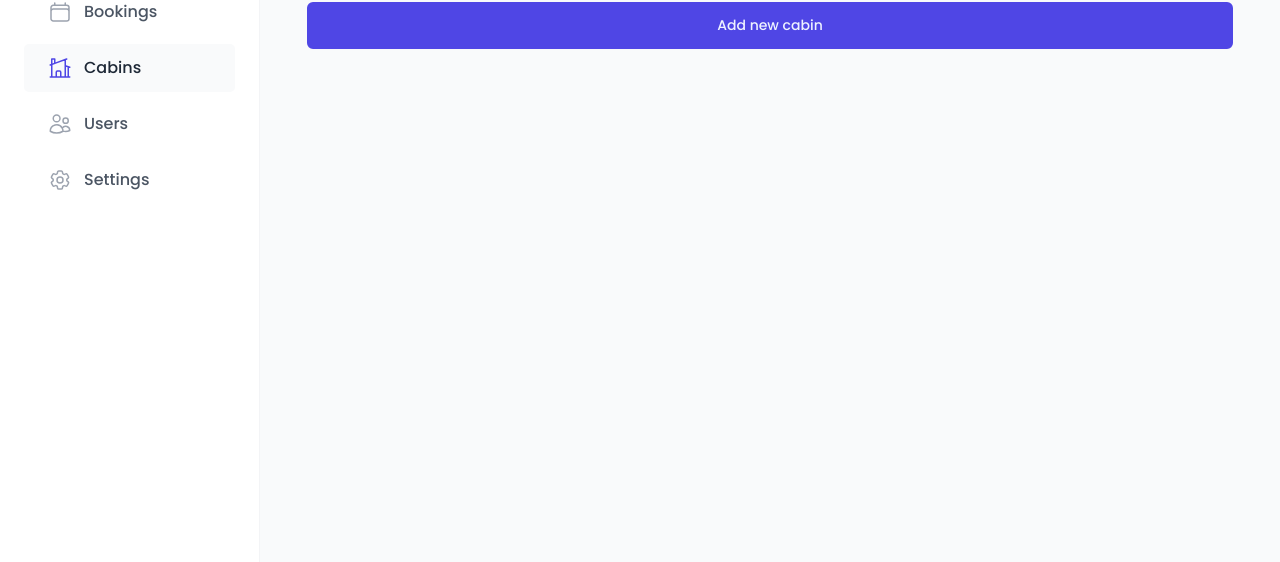
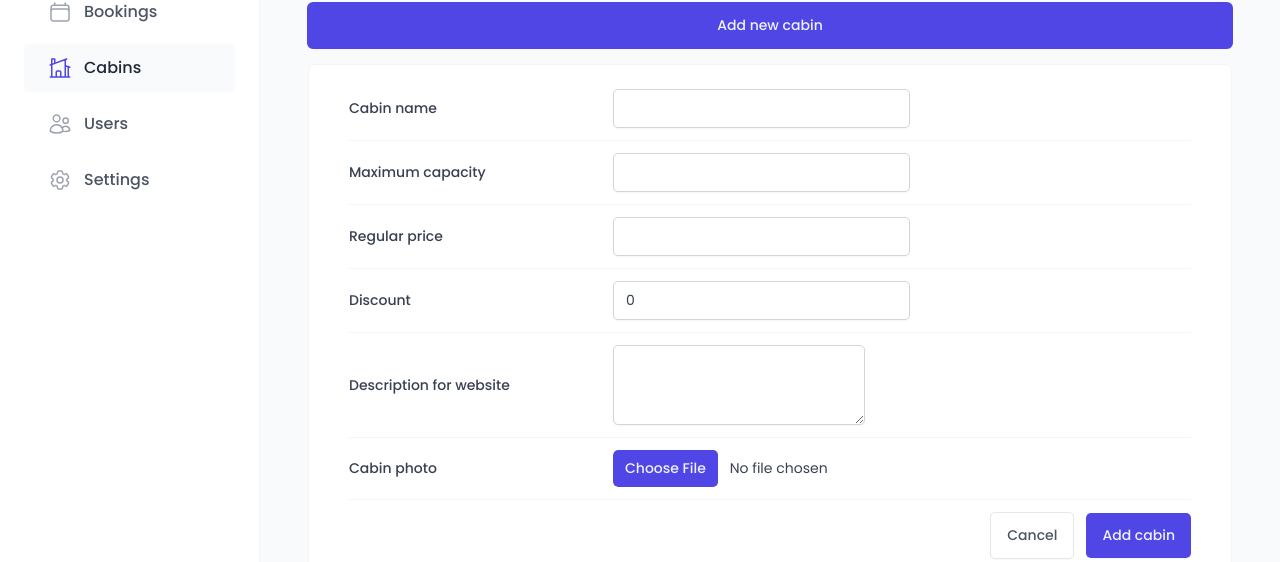
Before and after one commit to ivangil18/the-wild-oasis, a React (Vite) app: page /cabins in a window 1280 px wide. Both pictures are taken after a click on the button "Add new cabin". Shown: the part 235-797 px from the top of the page. Built offline with nearby package versions, Linux system fonts and the light colour scheme; no server answers; the database is empty; a web font is replaced by a local one.

Commit message:
add cabin implemented

```diff
--- a/package.json
+++ b/package.json
@@ -16,6 +16,7 @@
     "date-fns": "^2.30.0",
     "react": "^18.2.0",
     "react-dom": "^18.2.0",
+    "react-hook-form": "^7.46.1",
     "react-hot-toast": "^2.4.1",
     "react-icons": "^4.10.1",
     "react-router-dom": "^6.15.0",
--- a/src/features/cabins/CabinRow.jsx
+++ b/src/features/cabins/CabinRow.jsx
@@ -3,6 +3,8 @@ import { formatCurrency } from "../../utils/helpers";
 import { deleteCabin } from "../../services/apiCabins";
 import { useMutation, useQueryClient } from "@tanstack/react-query";
 import { toast } from "react-hot-toast";
+import { useState } from "react";
+import CreateCabinForm from "./CreateCabinForm";
 
 const TableRow = styled.div`
   display: grid;
@@ -46,6 +48,8 @@ const Discount = styled.div`
 function CabinRow({ cabin }) {
   const { id, image, maxCapacity, name, regularPrice, discount } = cabin;
 
+  const [showForm, setShowForm] = useState(false);
+
   const queryClient = useQueryClient();
 
   const { isLoading: isDeleting, mutate } = useMutation({
@@ -60,16 +64,22 @@ function CabinRow({ cabin }) {
   });
 
   return (
+    <>
       <TableRow role="row">
         <Img src={image} />
         <Cabin>{name}</Cabin>
         <div>Fits up to {maxCapacity}</div>
         <Price>{formatCurrency(regularPrice)}</Price>
         <Discount>{formatCurrency(discount)}</Discount>
+        <div>
+          <button onClick={() => setShowForm((show) => !show)}>Edit</button>
           <button disabled={isDeleting} onClick={() => mutate(id)}>
             Delete
           </button>
+        </div>
       </TableRow>
+      {showForm && <CreateCabinForm />}
+    </>
   );
 }
 
--- a/src/features/cabins/CreateCabinForm.jsx
+++ b/src/features/cabins/CreateCabinForm.jsx
@@ -5,6 +5,12 @@ import Form from "../../ui/Form";
 import Button from "../../ui/Button";
 import FileInput from "../../ui/FileInput";
 import Textarea from "../../ui/Textarea";
+
+import { useForm } from "react-hook-form";
+import { useMutation, useQueryClient } from "@tanstack/react-query";
+import { toast } from "react-hot-toast";
+
+import { createCabin } from "../../services/apiCabins";
 
 const FormRow = styled.div`
   display: grid;
@@ -43,36 +49,82 @@ const Error = styled.span`
 `;
 
 function CreateCabinForm() {
+  const { register, handleSubmit, reset } = useForm();
+
+  const queryClient = useQueryClient();
+
+  const { mutate, isLoading: isCreating } = useMutation({
+    mutationFn: createCabin,
+    onSuccess: () => {
+      toast.success("New cabin successfully created");
+      queryClient.invalidateQueries({ queryKey: ["cabins"] });
+      reset();
+    },
+    onError: (err) => toast.error(err.message),
+  });
+
+  function onSubmit(data) {
+    mutate({ ...data, image: data.image[0] });
+  }
+
+  function onError() {}
+
   return (
-    <Form>
+    <Form onSubmit={handleSubmit(onSubmit, onError)}>
       <FormRow>
         <Label htmlFor="name">Cabin name</Label>
-        <Input type="text" id="name" />
+        <Input
+          type="text"
+          id="name"
+          {...register("name", { required: "This field is required" })}
+        />
       </FormRow>
 
       <FormRow>
         <Label htmlFor="maxCapacity">Maximum capacity</Label>
-        <Input type="number" id="maxCapacity" />
+        <Input
+          type="number"
+          id="maxCapacity"
+          {...register("maxCapacity", { required: "This field is required" })}
+        />
       </FormRow>
 
       <FormRow>
         <Label htmlFor="regularPrice">Regular price</Label>
-        <Input type="number" id="regularPrice" />
+        <Input
+          type="number"
+          id="regularPrice"
+          {...register("regularPrice", { required: "This field is required" })}
+        />
       </FormRow>
 
       <FormRow>
         <Label htmlFor="discount">Discount</Label>
-        <Input type="number" id="discount" defaultValue={0} />
+        <Input
+          type="number"
+          id="discount"
+          defaultValue={0}
+          {...register("discount", { required: "This field is required" })}
+        />
       </FormRow>
 
       <FormRow>
         <Label htmlFor="description">Description for website</Label>
-        <Textarea type="number" id="description" defaultValue="" />
+        <Textarea
+          type="number"
+          id="description"
+          defaultValue=""
+          {...register("description", { required: "This field is required" })}
+        />
       </FormRow>
 
       <FormRow>
         <Label htmlFor="image">Cabin photo</Label>
-        <FileInput id="image" accept="image/*" />
+        <FileInput
+          id="image"
+          accept="image/*"
+          {...register("image", { required: "This field is required" })}
+        />
       </FormRow>
 
       <FormRow>
@@ -80,7 +132,7 @@ function CreateCabinForm() {
         <Button variation="secondary" type="reset">
           Cancel
         </Button>
-        <Button>Edit cabin</Button>
+        <Button disabled={isCreating}>Add cabin</Button>
       </FormRow>
     </Form>
   );
--- a/src/pages/Cabins.jsx
+++ b/src/pages/Cabins.jsx
@@ -1,10 +1,14 @@
+import { useState } from "react";
+
 import Button from "../ui/Button";
-
 import Heading from "../ui/Heading";
 import Row from "../ui/Row";
+
 import CabinTable from "../features/cabins/CabinTable";
+import CreateCabinForm from "../features/cabins/CreateCabinForm";
 
 function Cabins() {
+  const [showForm, setShowForm] = useState(false);
   return (
     <>
       <Row type="horizontal">
@@ -13,7 +17,10 @@ function Cabins() {
       </Row>
       <Row>
         <CabinTable />
-        <Button>Add new cabin</Button>
+        <Button onClick={() => setShowForm((showForm) => !showForm)}>
+          Add new cabin
+        </Button>
+        {showForm && <CreateCabinForm />}
       </Row>
     </>
   );
--- a/src/services/apiCabins.js
+++ b/src/services/apiCabins.js
@@ -1,4 +1,4 @@
-import supabase from "./supabase";
+import supabase, { supabaseUrl } from "./supabase";
 
 export async function getCabins() {
   const { data, error } = await supabase.from("cabins").select("*");
@@ -19,3 +19,43 @@ export async function deleteCabin(id) {
     throw new Error("Cabin could not be deleted");
   }
 }
+
+export async function createCabin(newCabin) {
+  //define image unique name
+  const imageName = `${Math.random()}-${newCabin.image.name}`.replace("/", "");
+
+  // define image path in storge bucket
+  const imagePath = `${supabaseUrl}/storage/v1/object/public/cabin-images/${imageName}`;
+  // https://qjivsaxsizwgxzqzzgiq.supabase.co/storage/v1/object/public/cabin-images/cabin-001.jpg
+
+  console.log({ ...newCabin, image: imagePath });
+  console.log(imagePath);
+
+  // 1. create cabin
+  const { data, error } = await supabase
+    .from("cabins")
+    .insert([{ ...newCabin, image: imagePath }])
+    .select();
+
+  if (error) {
+    console.log(error);
+    throw new Error("Cabin could not be created");
+  }
+
+  // 2. Upload image
+  const { error: storageError } = await supabase.storage
+    .from("cabin-images")
+    .upload(imageName, newCabin.image);
+
+  // 3. Delete the cabin if there was an error uploading the corresponding image
+  if (storageError) {
+    console.log(storageError);
+    await supabase.from("cabins").delete().eq("id", data.id);
+    console.log(storageError);
+    throw new Error(
+      "Cabin image could not be uploaded therefor the cabin was not created"
+    );
+  }
+
+  return data;
+}
--- a/src/services/supabase.js
+++ b/src/services/supabase.js
@@ -1,6 +1,6 @@
 import { createClient } from "@supabase/supabase-js";
 
-const supabaseUrl = "https://qjivsaxsizwgxzqzzgiq.supabase.co";
+export const supabaseUrl = "https://qjivsaxsizwgxzqzzgiq.supabase.co";
 const supabaseKey =
   "eyJhbGciOiJIUzI1NiIsInR5cCI6IkpXVCJ9.eyJpc3MiOiJzdXBhYmFzZSIsInJlZiI6InFqaXZzYXhzaXp3Z3h6cXp6Z2lxIiwicm9sZSI6ImFub24iLCJpYXQiOjE2OTM4MTgwNjAsImV4cCI6MjAwOTM5NDA2MH0.LM1oOS1Ucs2UXfdBcdB_Xi_fDg2q7YsCno95cVd_L3E";
 const supabase = createClient(supabaseUrl, supabaseKey);
--- a/src/ui/AppLayout.jsx
+++ b/src/ui/AppLayout.jsx
@@ -8,6 +8,12 @@ import Sidebar from "./Sidebar";
 const Main = styled.main`
   background-color: var(--color-grey-50);
   padding: 4rem 4.8rem 6.4rem;
+  overflow: scroll;
+
+  &::-webkit-scrollbar {
+    display: none;
+    scroll-behavior: smooth;
+  }
 `;
 
 const StyledAppLayout = styled.div`
--- a/src/ui/FileInput.jsx
+++ b/src/ui/FileInput.jsx
@@ -1,6 +1,6 @@
 import styled from "styled-components";
 
-const FileInput = styled.input`
+const FileInput = styled.input.attrs({ type: "file" })`
   font-size: 1.4rem;
   border-radius: var(--border-radius-sm);
 
```
Also changed, not shown: 1 other file (tests, documents, lock files or other folders). Lines whose indentation alone changed are shown as unchanged.
